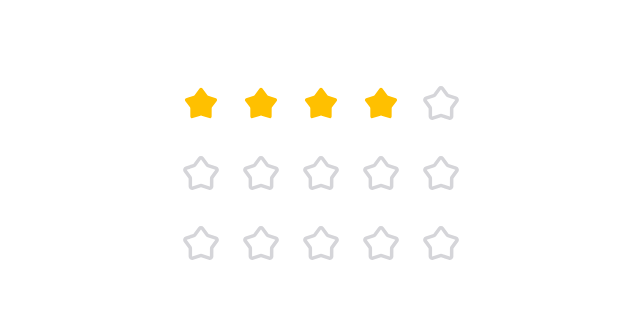
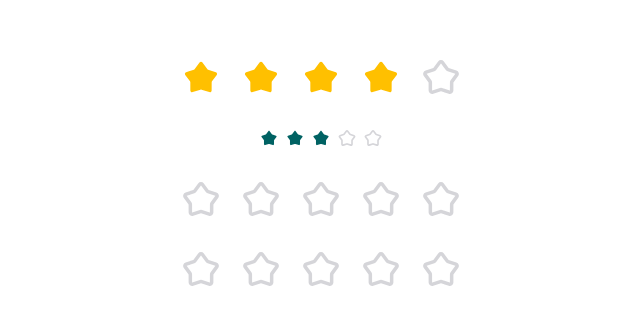
Before and after one commit to goislimat/reusable-components-proposal, a React (Vite) app: page / in a window 1280 px wide. Shown: the part 213-538 px from the top of the page, without its empty margins (319-959 px from the left). Built offline with nearby package versions, Linux system fonts and the light colour scheme.

Commit message:
This commit will add props to the static rating component to handle size and color

```diff
--- a/src/App.jsx
+++ b/src/App.jsx
@@ -20,6 +20,7 @@ function App() {
   return (
     <Wrapper>
       <StaticRating value={4} />
+      <StaticRating value={3} size="sm" color="#006263" />
       <InteractiveRating
         onChange={(rating) => console.log(`the new rating is ${rating}`)}
       />
--- a/src/components/Rating/StaticRating/StaticRating.jsx
+++ b/src/components/Rating/StaticRating/StaticRating.jsx
@@ -2,11 +2,17 @@ import PropTypes from "prop-types";
 
 import * as Rating from "../components";
 
-function StaticRating({ value, max }) {
+function StaticRating({ value, max, size, color }) {
   return (
     <Rating.Root rating={value} max={max}>
-      <Rating.Container>
-        {({ isHighlighted }) => <Rating.Icon isHighlighted={isHighlighted} />}
+      <Rating.Container data-size={size}>
+        {({ isHighlighted }) => (
+          <Rating.Icon
+            isHighlighted={isHighlighted}
+            data-size={size}
+            color={color}
+          />
+        )}
       </Rating.Container>
     </Rating.Root>
   );
@@ -15,10 +21,14 @@ function StaticRating({ value, max }) {
 StaticRating.propTypes = {
   value: PropTypes.number.isRequired,
   max: PropTypes.number,
+  size: PropTypes.string,
+  color: PropTypes.string,
 };
 
 StaticRating.defaultProps = {
   max: 5,
+  size: "md",
+  color: "#ffc000",
 };
 
 export default StaticRating;
--- a/src/components/Rating/components/Container/Container.style.js
+++ b/src/components/Rating/components/Container/Container.style.js
@@ -3,6 +3,10 @@ import styled from "styled-components";
 const StyledContainer = styled.div`
   display: flex;
   gap: 24px;
+
+  &[data-size="sm"] {
+    gap: 8px;
+  }
 `;
 
 export { StyledContainer };
--- a/src/components/Rating/components/Icon/Icon.style.js
+++ b/src/components/Rating/components/Icon/Icon.style.js
@@ -12,8 +12,13 @@ const StyledIcon = styled.span`
   &[data-highlight="true"] {
     path {
       stroke-width: 0;
-      fill: #ffc000;
+      fill: ${({ color }) => color || "#ffc000"};
     }
+  }
+
+  &[data-size="sm"] svg {
+    width: 18px;
+    height: 16px;
   }
 `;
 
```
